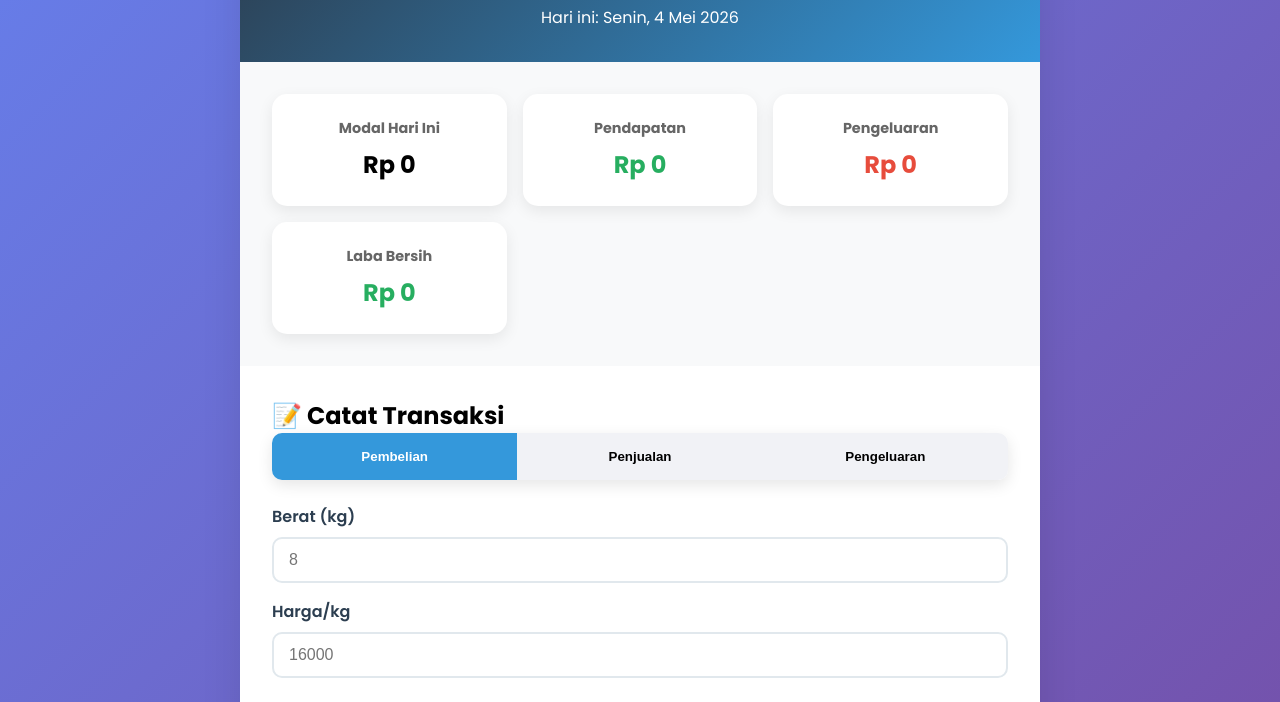
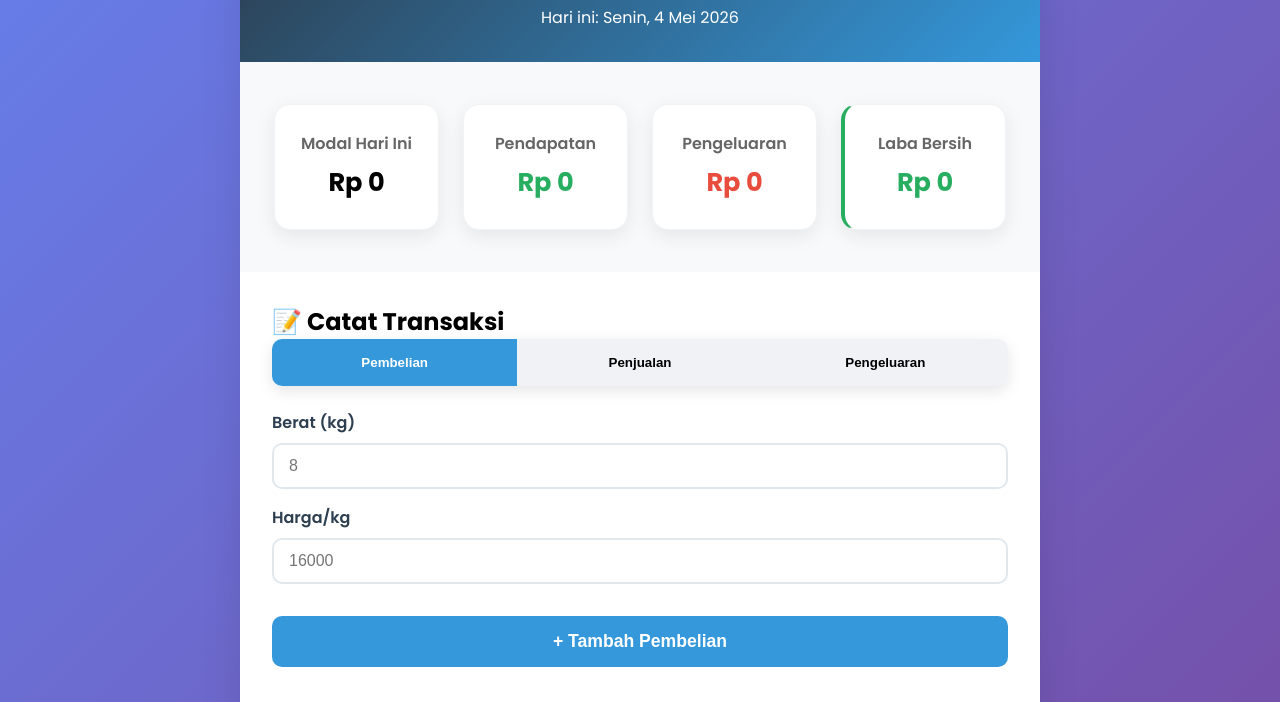
Before and after one commit to JAYA751/jaya751.github.io, a plain HTML site: page index.html in a window 1280 px wide. Shown: the part 98-800 px from the top of the page. Drawn offline with Linux system fonts and the light colour scheme.

Commit message:
Update style.css

```diff
--- a/style.css
+++ b/style.css
@@ -31,38 +31,160 @@ header h1 {
     font-size: 1.8rem;
     margin-bottom: 0.5rem;
 }
-
+/* Container Summary - FIX UTAMA */
 .summary {
     display: grid;
-    grid-template-columns: repeat(auto-fit, minmax(180px, 1fr));
-    gap: 1rem;
-    padding: 2rem;
+    grid-template-columns: repeat(auto-fit, minmax(160px, 1fr)); /* Lebih kecil */
+    gap: 12px; /* Gap lebih kecil */
+    padding: 1.5rem 1rem; /* Padding lebih kecil di mobile */
     background: #f8f9fa;
+    overflow-x: auto; /* Scroll horizontal jika perlu */
+    -webkit-overflow-scrolling: touch; /* Smooth scroll iOS */
 }
 
+/* Card Individual - FIX POTONGAN */
 .card {
     background: white;
-    padding: 1.5rem;
-    border-radius: 15px;
+    padding: 1.2rem 0.8rem; /* Padding lebih compact */
+    border-radius: 16px;
     text-align: center;
-    box-shadow: 0 5px 15px rgba(0,0,0,0.08);
+    box-shadow: 0 6px 20px rgba(0,0,0,0.08);
+    min-width: 150px; /* Min width biar ga terlalu kecil */
+    transition: all 0.3s ease;
+    border: 1px solid #f1f3f4;
+    margin: 2px; /* Spacing antar card */
 }
 
+.card:hover {
+    transform: translateY(-3px);
+    box-shadow: 0 10px 30px rgba(0,0,0,0.12);
+}
+
+/* Typography - Optimized */
 .card h3 {
-    font-size: 0.9rem;
+    font-size: 0.85rem; /* Lebih kecil */
     color: #666;
-    margin-bottom: 0.5rem;
+    margin-bottom: 0.6rem;
+    font-weight: 600;
+    line-height: 1.3;
+    padding: 0 4px;
 }
 
 .amount {
-    font-size: 1.5rem;
+    font-size: 1.3rem; /* Sedikit lebih kecil */
     font-weight: 700;
+    line-height: 1.2;
+    padding: 0 4px;
+    min-height: 36px; /* Fix height biar rata */
+    display: flex;
+    align-items: center;
+    justify-content: center;
 }
 
-.profit { color: #27ae60; }
-.income { color: #27ae60; }
-.expense { color: #e74c3c; }
+/* Warna */
+.profit { color: #27ae60 !important; }
+.income { color: #27ae60 !important; }
+.expense { color: #e74c3c !important; }
+.card.profit { border-left: 4px solid #27ae60; }
 
+/* ========================================
+   RESPONSIVE BREAKPOINTS - PERFECT HP
+======================================== */
+
+/* HP Kecil (330px - target HP kamu) */
+@media (max-width: 360px) {
+    .summary {
+        grid-template-columns: repeat(2, 1fr); /* 2 kolom */
+        gap: 10px;
+        padding: 1rem 0.5rem;
+    }
+
+    .card {
+        padding: 1rem 0.6rem;
+        min-width: 140px;
+        margin: 1px;
+    }
+
+    .card h3 {
+        font-size: 0.8rem;
+    }
+
+    .amount {
+        font-size: 1.2rem;
+    }
+}
+
+/* HP Sedang (360px - 480px) */
+@media (max-width: 480px) {
+    .summary {
+        grid-template-columns: repeat(2, 1fr); /* 2 kolom */
+        gap: 12px;
+        padding: 1.2rem 0.8rem;
+    }
+
+    .card {
+        padding: 1.1rem 0.7rem;
+    }
+}
+
+/* Tablet Portrait */
+@media (max-width: 768px) and (min-width: 481px) {
+    .summary {
+        grid-template-columns: repeat(2, 1fr);
+        gap: 16px;
+        padding: 1.5rem 1rem;
+    }
+}
+
+/* Desktop */
+@media (min-width: 769px) {
+    .summary {
+        grid-template-columns: repeat(4, 1fr);
+        gap: 20px;
+        padding: 2.5rem 2rem;
+    }
+
+    .card {
+        padding: 1.8rem 1.2rem;
+    }
+
+    .card h3 {
+        font-size: 1rem;
+    }
+
+    .amount {
+        font-size: 1.6rem;
+    }
+}
+
+/* Fix khusus iPhone/HP portrait */
+@supports (-webkit-touch-callout: none) {
+    .summary {
+        padding-bottom: 1rem;
+    }
+}
+
+/* Landscape mode HP */
+@media (max-height: 500px) and (orientation: landscape) {
+    .summary {
+        grid-template-columns: repeat(4, 1fr);
+        gap: 8px;
+        padding: 1rem 0.5rem;
+    }
+
+    .card {
+        padding: 0.8rem 0.5rem;
+    }
+
+    .card h3 {
+        font-size: 0.75rem;
+        margin-bottom: 0.4rem;
+    }
+
+    .amount {
+        font-size: 1.1rem;
+    }
+}
 .input-section {
     padding: 2rem;
 }
```
